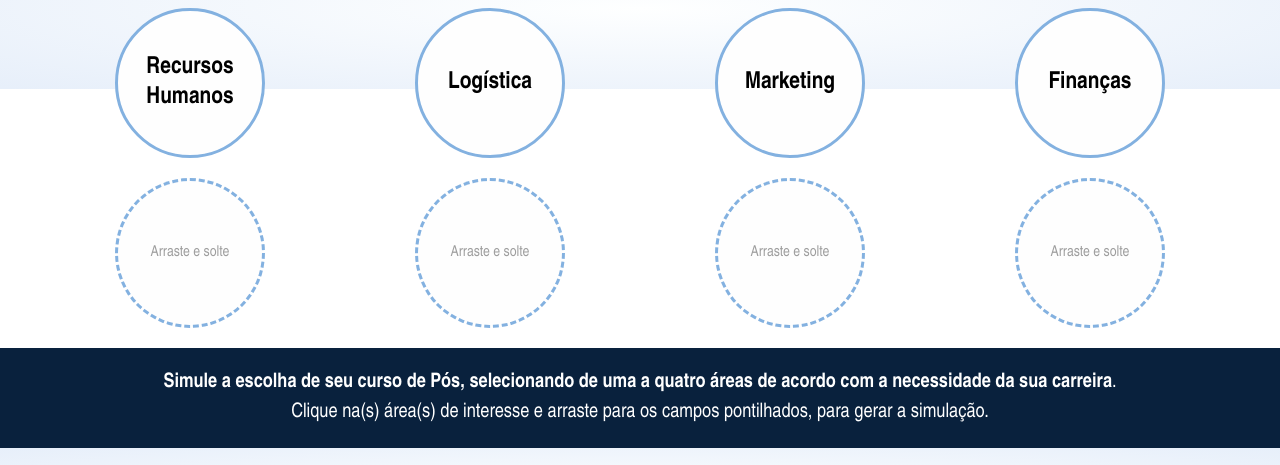
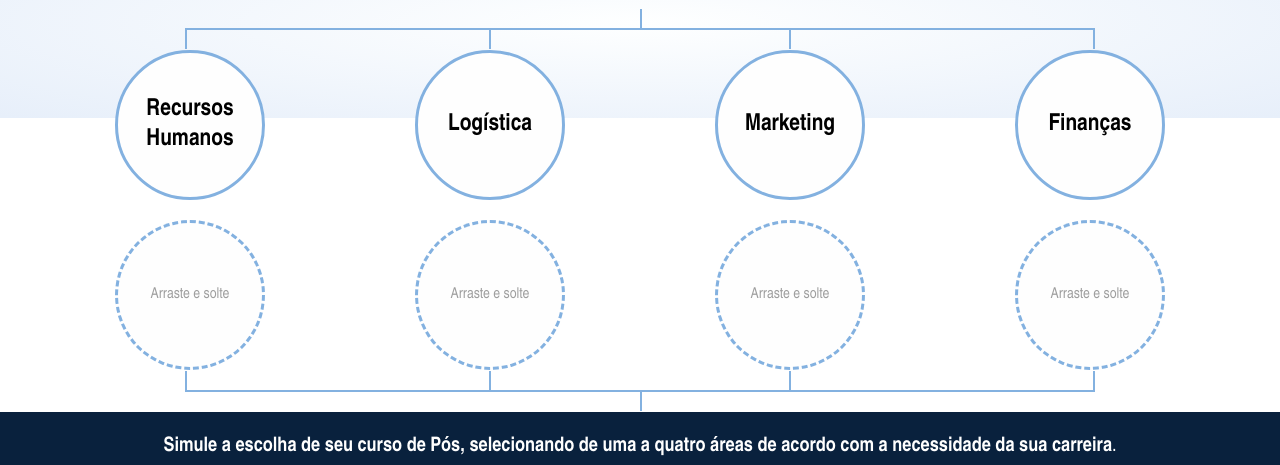
Before and after one commit to Lucasktrindade/dragndroppos, a website: page index.html in a window 1280 px wide. Shown: the part 72-537 px from the top of the page. Drawn offline with Linux system fonts and the light colour scheme.

Commit message:
Adding lines

```diff
--- a/css/estilo.css
+++ b/css/estilo.css
@@ -59,7 +59,6 @@
   padding: 0.5em;
   width: 100%;
   min-height: 100px;
-  margin-top: 1em;
 }
 .card{
   width: 100%;
--- a/css/estrutura.scss
+++ b/css/estrutura.scss
@@ -512,7 +512,51 @@ a:hover {
   min-height: 50px;
   margin:0;
 }
-
+.line,.line-center{
+  width:71%;
+  height: 2px;
+  border: 1px solid #83b1e0;
+  position: relative;
+  margin: 1em auto;
+}
+.line-center{
+  width:100%;
+}
+.line-dir:after,.line-dir:before,.line-center:after{
+  content: '';
+  position: absolute;
+  height: 20px;
+  width: 2px;
+  background-color: #83b1e0;
+}
+.line-dir:after{
+  left: -1%;
+}
+.line-dir:before{
+  right: 12%;
+}
+.line-center:after{
+  left: 50%;
+}
+.line-esq:after,.line-esq:before{
+  content: '';
+  position: absolute;
+  height: 20px;
+  width: 2px;
+  background-color: #83b1e0;
+}
+.line-esq:after{
+  left: 12%;
+}
+.line-esq:before{
+  right: -1%;
+}
+.up:before,.up:after{
+  bottom: 0;
+}
+.certificado{
+  overflow: hidden;
+}
 @for $i from 1 through $grid-columns {
   .col-m-#{$i} {
     width:(($scw * $i) + ($mr * ($i - 1)));
@@ -584,6 +628,21 @@ a:hover {
   .hour{
     min-height: 30px;
     margin: 0.5em;
+  }
+  .line{
+    width:71%;
+  }
+  .line-dir:after{
+    left: -0.4%;
+  }
+  .line-dir:before{
+    right: 13.5%
+  }
+  .line-esq:after{
+    left: 13.5%;
+  }
+  .line-esq:before{
+    right: -0.4%;
   }
 }
 
--- a/index.html
+++ b/index.html
@@ -17,6 +17,17 @@
           <div class="row">
             <div class="column col-m-12">
               <h2 class="t-laranja t-centro subtitle">Gerencie a sua carreira</h2>
+            </div>
+          </div>
+          <div class="row">
+            <div class="column col-m-5">
+              <div class="line line-dir direito"></div>
+            </div>
+            <div class="column col-m-2">
+              <div class="line-center up"></div>
+            </div>
+            <div class="column col-m-5">
+              <div class="line line-esq esquerdo"></div>
             </div>
           </div>
           <div class="row">
@@ -58,6 +69,17 @@
           </div>
           <div class="column col-m-3">
             <div class="droppable centralizado t-cinza"><p class="text-center text-drop">Arraste e solte</p></div>
+          </div>
+        </div>
+        <div class="row">
+          <div class="column col-m-5">
+            <div class="line line-dir up direito"></div>
+          </div>
+          <div class="column col-m-2">
+            <div class="line-center down"></div>
+          </div>
+          <div class="column col-m-5">
+            <div class="line line-esq up esquerdo"></div>
           </div>
         </div>
       </div>
```
Also changed, not shown: css/estrutura.css.
